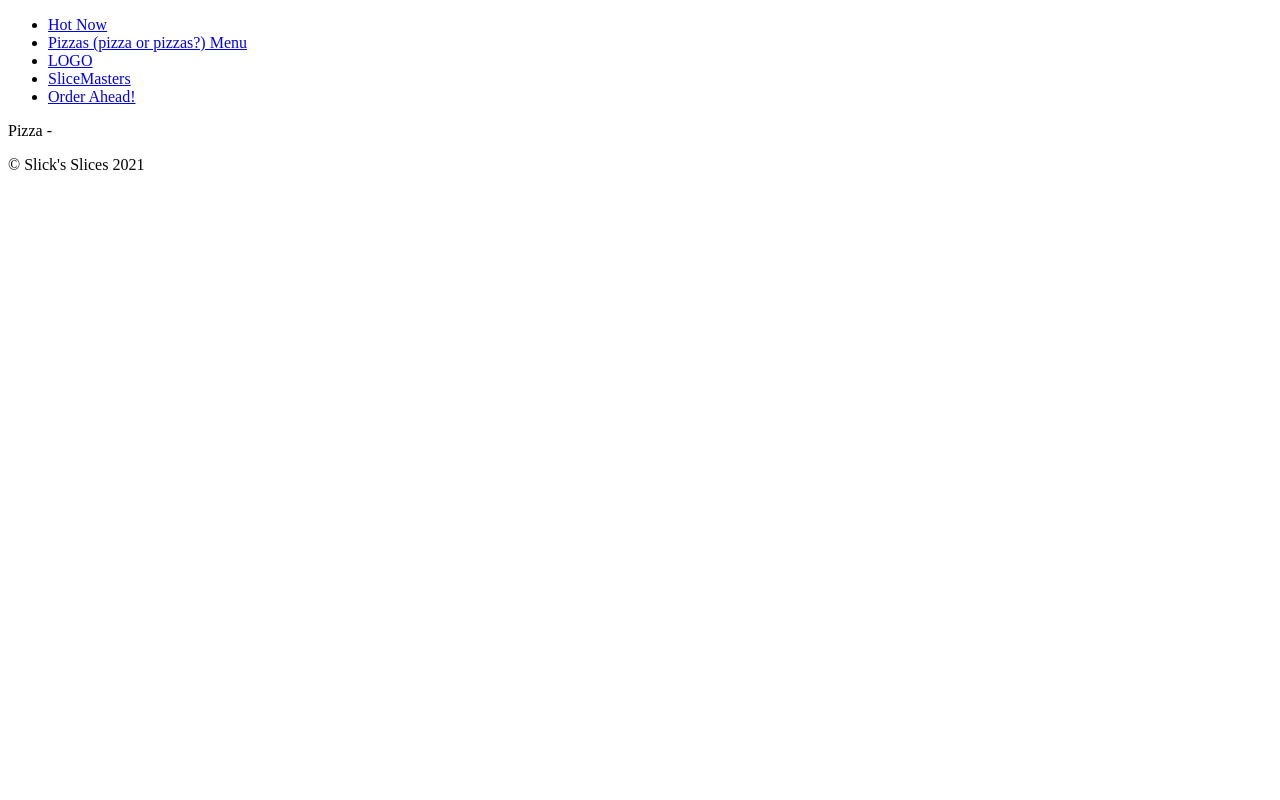
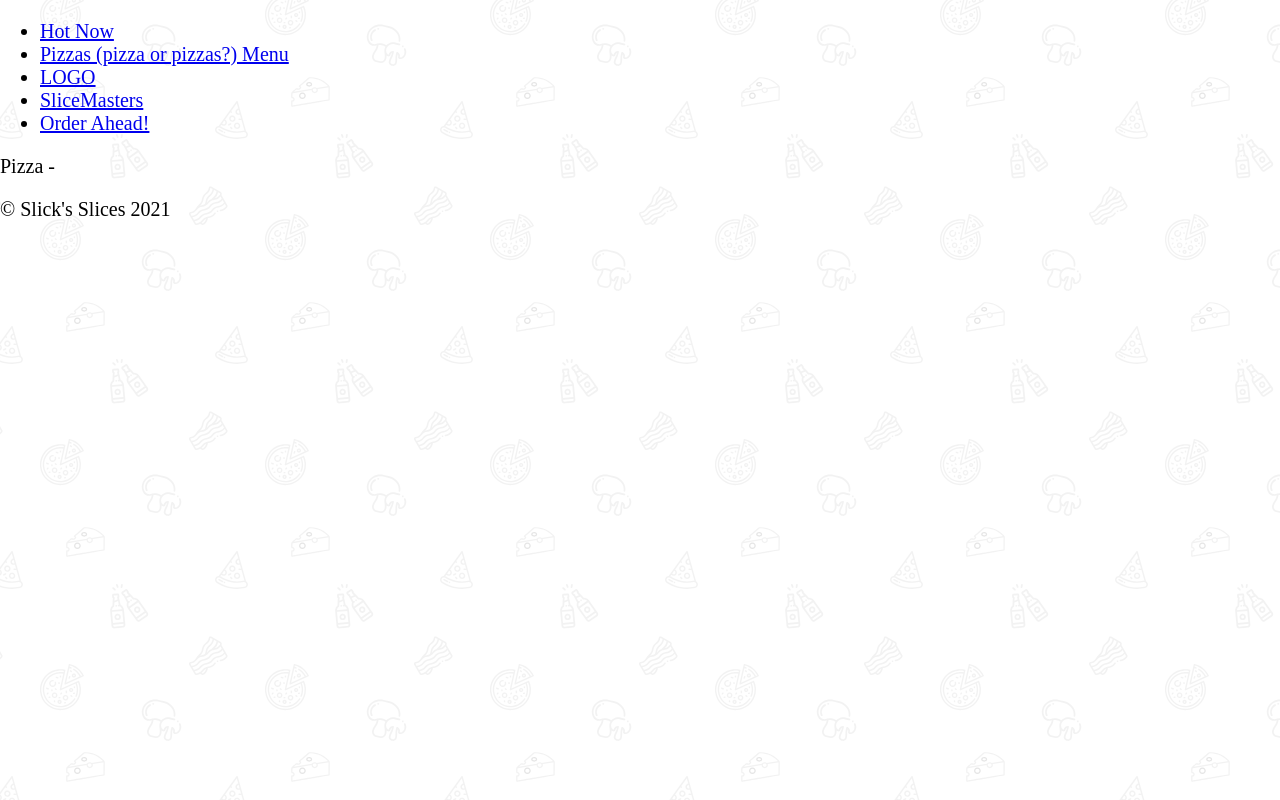
Before and after one commit to BrianReisman/Gatsby-Pizza-Shop, a Gatsby site: page /pizza in a window 1280 px wide. Built offline with nearby package versions, Linux system fonts and the light colour scheme; Gatsby itself is replaced by a stand-in of ours.

Commit message:
feature/add-global-styles-using-styled-components

```diff
--- a/gatsby-browser.js
+++ b/gatsby-browser.js
@@ -1,5 +1,6 @@
 import React from "react";
 import Layout from "./src/components/Layout";
+// import "./src/styles/red.css"; //!Test for css this way
 
 // Allows default wrapping in Layout
 export const wrapPageElement = ({ element, props }) => {
--- a/src/components/Layout.js
+++ b/src/components/Layout.js
@@ -1,10 +1,13 @@
 import React from "react";
 import Footer from "./Footer";
 import Nav from "./Nav";
+import "normalize.css";
+import GlobalStyles from '../styles/GlobalStyles' //Doesn't need to wrap children
 
 const Layout = ({ children }) => {
   return (
     <div>
+      <GlobalStyles />
       <Nav />
       {children}
       <Footer />
--- /dev/null
+++ b/src/styles/GlobalStyles.js
@@ -0,0 +1,86 @@
+import { createGlobalStyle } from 'styled-components';
+import bg from '../assets/images/bg.svg';
+import stripes from '../assets/images/stripes.svg';
+
+const GlobalStyles = createGlobalStyle`
+  :root {
+    --red: #FF4949;
+    --black: #2E2E2E;
+    --yellow: #ffc600;
+    --white: #fff;
+    --grey: #efefef;
+  }
+  html {
+    background-image: url(${bg});
+    background-size: 450px;
+    background-attachment: fixed;
+    font-size: 10px;
+  }
+
+  body {
+    font-size: 2rem;
+  }
+
+  fieldset {
+    border-color: rgba(0,0,0,0.1);
+    border-width: 1px;
+  }
+
+  button {
+    background: var(--red);
+    color: white;
+    border: 0;
+    padding: 0.6rem 1rem;
+    border-radius: 2px;
+    cursor: pointer;
+    --cast: 2px;
+    box-shadow: var(--cast) var(--cast) 0 var(--grey);
+    text-shadow: 0.5px 0.5px 0 rgba(0,0,0,0.2);
+    transition: all 0.2s;
+    &:hover {
+      --cast: 4px;
+    }
+  }
+
+  .gatsby-image-wrapper img[src*=base64\\,] {
+    image-rendering: -moz-crisp-edges;
+    image-rendering: pixelated;
+  }
+
+  /* Scrollbar Styles */
+  body::-webkit-scrollbar {
+    width: 12px;
+  }
+  html {
+    scrollbar-width: thin;
+    scrollbar-color: var(--red) var(--white);
+  }
+  body::-webkit-scrollbar-track {
+    background: var(--white);
+  }
+  body::-webkit-scrollbar-thumb {
+    background-color: var(--red) ;
+    border-radius: 6px;
+    border: 3px solid var(--white);
+  }
+
+  hr {
+    border: 0;
+    height: 8px;
+    background-image: url(${stripes});
+    background-size: 1500px;
+  }
+
+  img {
+    max-width: 100%;
+  }
+
+  .tilt {
+    transform: rotate(-2deg);
+    position: relative;
+    display: inline-block;
+  }
+
+`;
+
+export default GlobalStyles;
--- /dev/null
+++ b/src/styles/red.css
@@ -0,0 +1,3 @@
+body {
+  background-color: red;
+}
```
Also changed, not shown: 1 other file.
